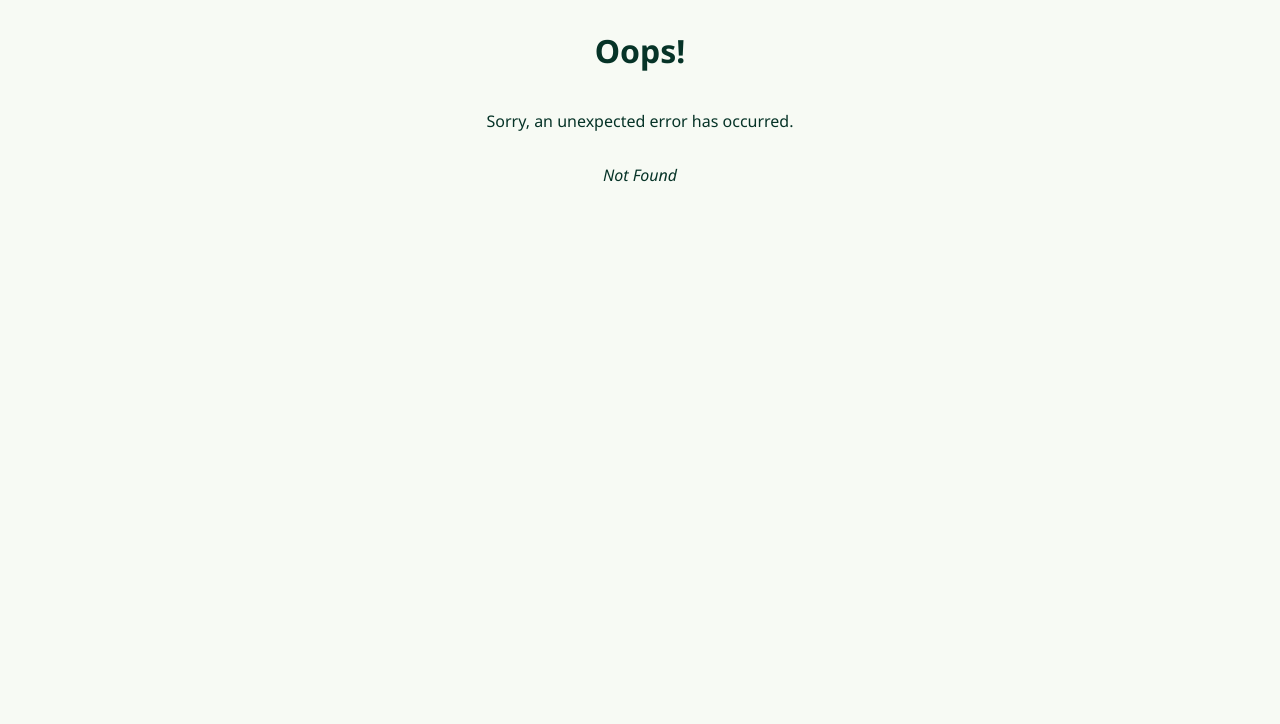
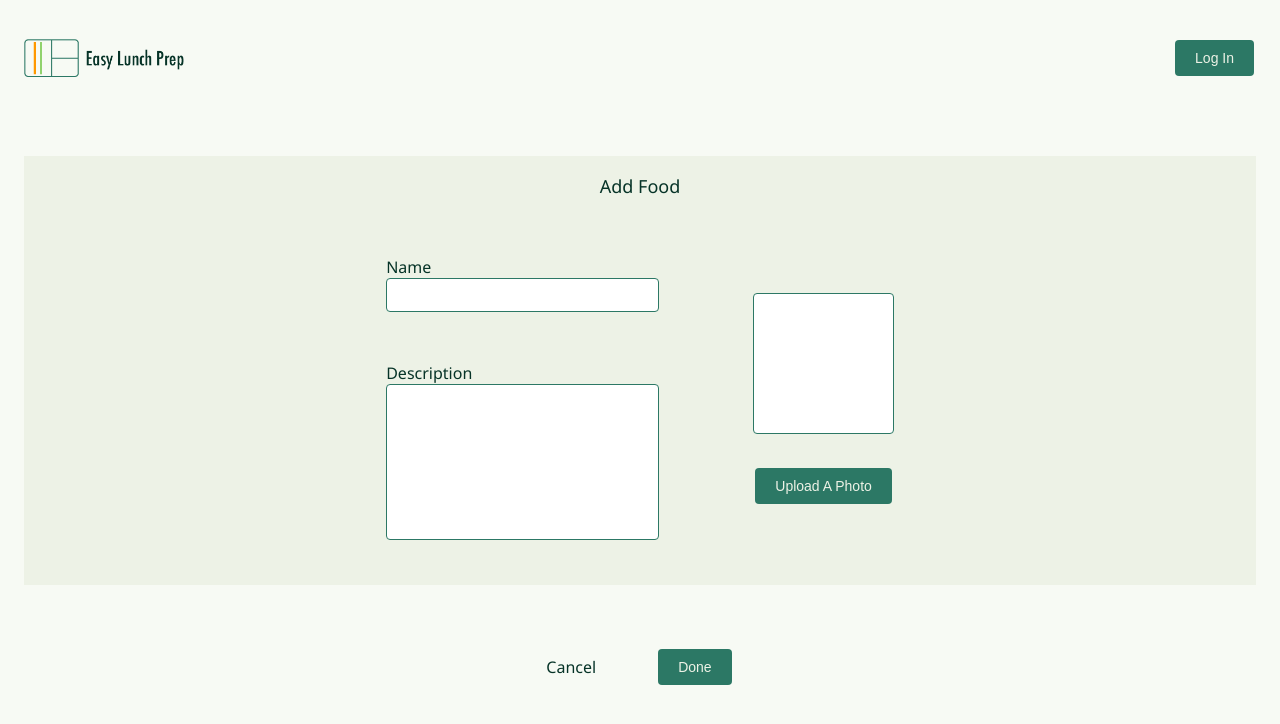
Before and after one commit to zhna123/easylunchprep-frontend, a React (Vite) app: page /account/add_food/1 in a window 1280 px wide. Before the commit this address had no page. Shown: the top 724 px of the page. Built offline with nearby package versions, Linux system fonts and the light colour scheme.

Commit message:
edit user food

```diff
--- a/src/components/Account/AddSavedFood.module.css
+++ b/src/components/Account/AddSavedFood.module.css
@@ -3,5 +3,5 @@
   justify-content: center;
   align-items: center;
   gap: 60px;
-  margin: 30px 0;
+  margin: 10px 0;
 }
--- a/src/components/Account/AddSavedFood.tsx
+++ b/src/components/Account/AddSavedFood.tsx
@@ -1,13 +1,13 @@
-import { Link, useNavigate } from "react-router-dom";
+import { Link, useLocation, useNavigate, useParams } from "react-router-dom";
 import FoodDetail from "../FoodDetail/FoodDetail";
 import styles from "./AddSavedFood.module.css"
 import Button from "../Button/Button";
 import Header from "../Header/Header";
 import { useAuth } from "../../hooks/useAuth";
 import { SubmitHandler, useForm } from "react-hook-form";
-import { useMutation, useQueries, useQueryClient } from "@tanstack/react-query";
-import { addNewFood } from "../../utils/AxiosUtils";
-import { FoodInput } from "../../types/types";
+import { useMutation, useQueryClient } from "@tanstack/react-query";
+import { addNewFood, updateFoodById } from "../../utils/AxiosUtils";
+import { Food, FoodInput } from "../../types/types";
 
 
 type Inputs = {
@@ -20,31 +20,64 @@ export default function AddSavedFood({foodName}: {foodName: string}) {
   const authContext = useAuth();
   const navigate = useNavigate();
   const queryClient = useQueryClient();
+  const { id } = useParams();
+  const location = useLocation();
+
+  const foodData = id ? location.state : null;
 
   const addFoodMutation = useMutation({
     mutationFn: async (foodInput: FoodInput) => {
       const response = await addNewFood(authContext.userId, foodInput);
       return response.data;
     },
-    onSuccess: () => {
+    onSuccess: (data) => {
+      // set temporary cache
+      queryClient.setQueryData(['food', String(data.id)], data)
       queryClient.invalidateQueries({ queryKey: [authContext.userId, 'food'], exact: true })
     }
   })
 
-  const {
-    register,
-    handleSubmit,
-    formState: { errors },
-  } = useForm<Inputs>()
+  const updateMutation = useMutation({
+    mutationFn: async (food: Food) => {
+      const response = await updateFoodById(food.id, food)
+      return response.data
+    },
+    onSuccess: (data) => {
+      queryClient.setQueryData(['food', String(data.id)], data)
+      queryClient.invalidateQueries({ queryKey: [authContext.userId, 'food'], exact: true })
+    }
+  })
 
-  const onSubmit: SubmitHandler<Inputs> = (data: Inputs) => {
-    console.log(data)
+  const addFood = (data: Inputs) =>
     addFoodMutation.mutate({
       name: data.name,
       description: data.description,
       image: "/",
       category: "FRUITS"
     })
+  const updateFood = (data: Inputs) =>
+    updateMutation.mutate({
+      id: id!,
+      name: data.name,
+      description: data.description,
+      image: "/",
+      category: "FRUITS"
+    })
+
+  const {
+    register,
+    handleSubmit,
+    formState: { errors },
+  } = useForm<Inputs>({
+    defaultValues: foodData ? foodData.food : {}
+  })
+
+  const onSubmit: SubmitHandler<Inputs> = (data: Inputs) => {
+    if (id) {
+      updateFood(data)
+    } else {
+      addFood(data)
+    }
     navigate("/account/food")
   }
 
@@ -59,7 +92,7 @@ export default function AddSavedFood({foodName}: {foodName: string}) {
 
       {addFoodMutation.isSuccess ? <div>Food added!</div> : null}
     <form onSubmit={handleSubmit(onSubmit)}>
-      <FoodDetail foodName={foodName} register={register} errors={errors}/>
+      <FoodDetail foodName={foodName} register={register} errors={errors} foodData={foodData}/>
       <div className={styles.buttons}>
         <Link to={`/account/food`}>Cancel</Link>
         <Button variant="small" type="submit">Done</Button>
--- a/src/components/Account/Breadcrumb.tsx
+++ b/src/components/Account/Breadcrumb.tsx
@@ -5,7 +5,6 @@ import styles from './Breadcrumb.module.css';
 const Breadcrumb: React.FC = () => {
   const location = useLocation();
   const pathnames = location.pathname.slice(1).split('/'); //location pathname starts with /
-  console.log(pathnames)
 
   return (
     <nav className={styles.breadcrumb}>
--- a/src/components/Account/SavedFood.module.css
+++ b/src/components/Account/SavedFood.module.css
@@ -24,7 +24,8 @@
   cursor: pointer;
   transition: scale .3s ease-in-out;
 
-  margin: auto
+  align-self: start;
+  justify-self: start;
 }
 
 .plus {
--- a/src/components/Account/SavedFood.tsx
+++ b/src/components/Account/SavedFood.tsx
@@ -30,7 +30,7 @@ export default function SavedFood() {
     queryKey: [authContext.userId, 'food'],
     queryFn: async () => {
       const response = await retrieveFoodByUserId(authContext.userId);
-      return await response.data as Food[]
+      return response.data as Food[]
     }
   })
 
@@ -44,6 +44,8 @@ export default function SavedFood() {
   const onDeleteClick = (id: string) => {
     delMutation.mutate(id);
   }
+
+  const onEditClick = (id: string, food: Food) => navigate(`/account/add_food/${id}`, { state: { food }})
 
   return (
     <>
@@ -59,7 +61,10 @@ export default function SavedFood() {
       {
         data.map(food => (
           <div key={food.id}>
-            <Card text={food.name} onDeleteClick={() => onDeleteClick(food.id)} >
+            <Card text={food.name}
+              onDeleteClick={() => onDeleteClick(food.id)}
+              onEditClick={() => onEditClick(food.id, food)}
+            >
               <img src={`${PLACE_HOLDER}`} alt="food" className={styles.image} />
             </Card>
             <div className={styles.food_name}>
--- a/src/components/Card/Card.tsx
+++ b/src/components/Card/Card.tsx
@@ -7,13 +7,15 @@ import { mdiTrashCanOutline } from '@mdi/js';
 import { mdiPencilBoxOutline } from '@mdi/js';
 
 
-export default function Card({children, text, isFavorite, onDeleteClick, onFavoriteClick, ...props}:
+export default function Card({children, text, isFavorite,
+    onDeleteClick, onFavoriteClick, onEditClick, ...props}:
   {
     children: ReactNode,
     text?: string,
     isFavorite?: boolean,
     onDeleteClick: () => void,
     onFavoriteClick?: () => boolean,
+    onEditClick: () => void,
   }
   & HTMLProps<HTMLDivElement>
 ) {
@@ -53,7 +55,9 @@ export default function Card({children, text, isFavorite, onDeleteClick, onFavor
       <div onClick={onDeleteClick}>
         <Icon path={mdiTrashCanOutline} size={1} className={styles.trash} />
       </div>
-      <Icon path={mdiPencilBoxOutline} size={1} className={styles.edit} />
+      <div onClick={onEditClick}>
+        <Icon path={mdiPencilBoxOutline} size={1} className={styles.edit} />
+      </div>
     </div>
 
   )
--- a/src/components/FoodDetail/FoodDetail.module.css
+++ b/src/components/FoodDetail/FoodDetail.module.css
@@ -1,13 +1,18 @@
+.container {
+  background-color: var(--light_green);
+  width: 100%;
+  min-height: fit-content;
+
+}
+
 .title {
   font-size: large;
   text-align: center;
 }
 
 .detail_container {
-  background-color: var(--light_green);
-  min-height: fit-content;
-  padding: 20px;
-  width: 100%;
+  padding: 40px 0;
+  margin: 0 16px;
 
   display: flex;
   justify-content: center;
--- a/src/components/FoodDetail/FoodDetail.tsx
+++ b/src/components/FoodDetail/FoodDetail.tsx
@@ -2,6 +2,7 @@ import { FieldErrors, UseFormRegister } from "react-hook-form"
 import Button from "../Button/Button"
 import styles from "./FoodDetail.module.css"
 import clsx from "clsx"
+import { FoodInput } from "../../types/types"
 
 type Inputs = {
   name: string,
@@ -10,22 +11,26 @@ type Inputs = {
 }
 
 
-export default function FoodDetail({foodName, register, errors}:
+export default function FoodDetail({foodName, register, errors, foodData}:
   {
     foodName: string,
     register: UseFormRegister<Inputs>,
-    errors: FieldErrors
+    errors: FieldErrors,
+    foodData?: FoodInput
 
   }) {
 
   return (
-    <>
+    <div className={styles.container}>
       <p className={styles.title}>{`Add ${foodName}`}</p>
       <div className={styles.detail_container}>
         <div className={styles.detail}>
           <div>
             <label htmlFor="name">Name</label>
-          <input type="text" id="name" {...register("name", {required: true})} />
+            <input type="text" id="name"
+              {...register("name", {required: true})}
+              defaultValue={foodData ? foodData.name : ''}
+            />
             <div className={
               clsx(styles.error_message, {
                 [styles.active]: errors.name
@@ -44,6 +49,6 @@ export default function FoodDetail({foodName, register, errors}:
           <Button variant="small">Upload A Photo</Button>
         </div>
       </div>
-    </>
+    </div>
   )
 }
--- a/src/routes/Router.tsx
+++ b/src/routes/Router.tsx
@@ -139,7 +139,7 @@ export default function Router() {
           ]
         },
         {
-          path: "/account/add_food",
+          path: "/account/add_food/:id?",
           element: <AddSavedFood foodName="Food" />
         },
       ]
--- a/src/utils/AxiosUtils.ts
+++ b/src/utils/AxiosUtils.ts
@@ -43,9 +43,15 @@ export const deleteFoodById =
   }
 })
 
+export const updateFoodById =
+(id: string, food: FoodInput) => axiosClient.put(`/food/${id}`, food, {
+  headers: {
+    Authorization: import.meta.env.VITE_AUTH
+  }
+})
+
 export const addNewFood =
 (userid: string, food: FoodInput) => {
-  console.log(food)
   return axiosClient.post(`/users/${userid}/food`, food, {
     headers: {
       Authorization: import.meta.env.VITE_AUTH
```
Lines whose indentation alone changed are shown as unchanged.
